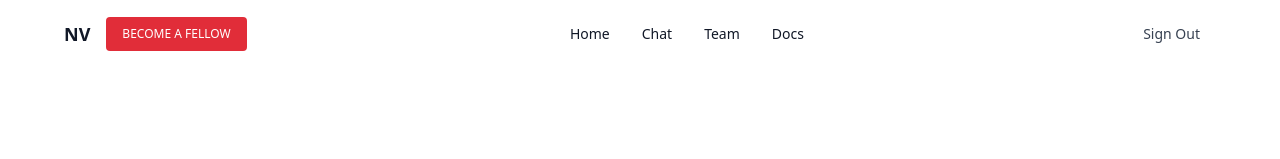
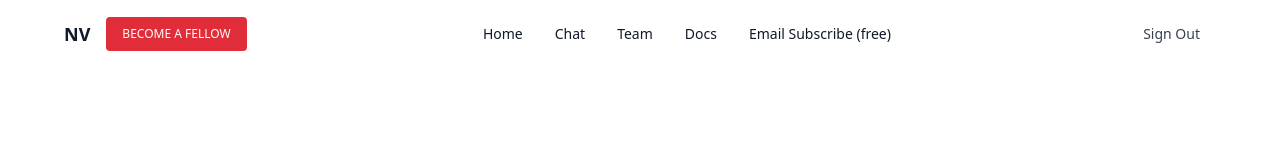
Before and after one commit to Krishiv-Thakuria/Next-Voters, a Next.js app: page / in a window 1280 px wide. Shown: the top 159 px of the page. Built offline with nearby package versions, Linux system fonts and the light colour scheme; no server answers.

Commit message:
sub to email navlink added

```diff
--- a/data/header.ts
+++ b/data/header.ts
@@ -12,6 +12,9 @@ const headerItems: HeaderItem[] = [{
 }, {
     name: "Docs",
     href: "/docs"
+}, {
+    name: "Email Subscribe (free)",
+    href: "/email"
 }
 ]
 
```
